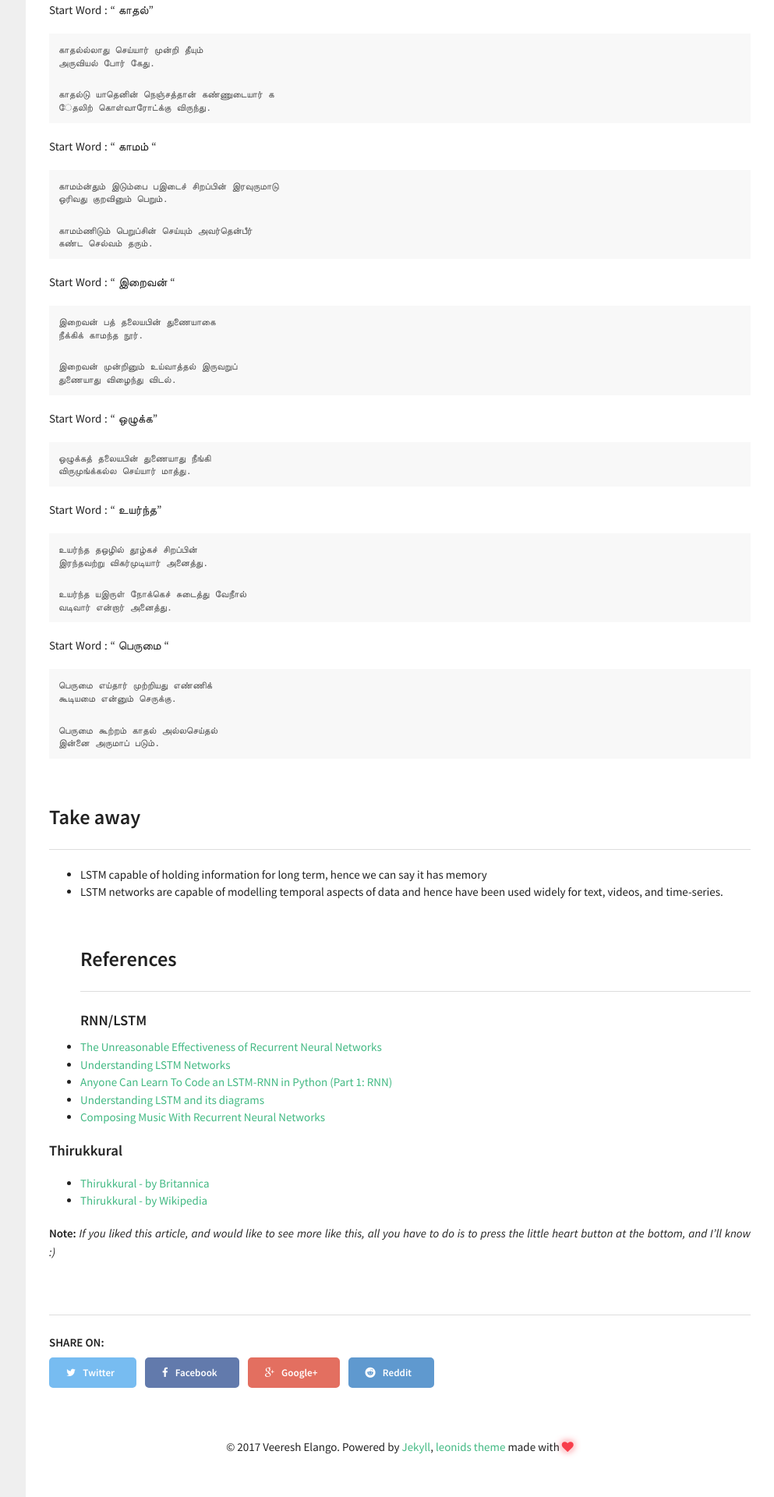
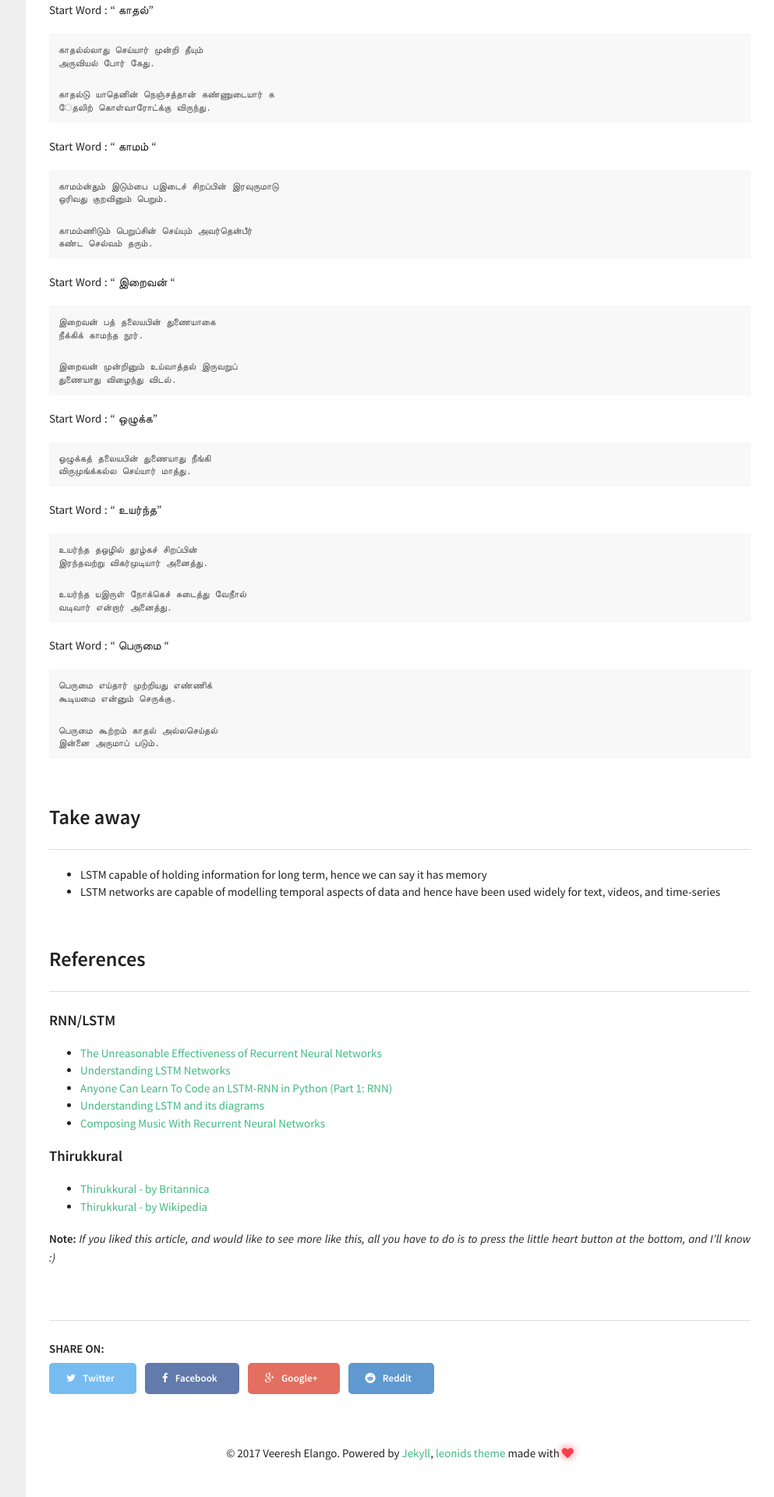
Before and after one commit to VeereshElango/veereshelango.github.io, a Jekyll site: the page built from _posts/2017-07-02-text-generation-with-thirukkural.md, in a window 1280 px wide. Shown: the part 2670-4590 px from the top of the page at 78% size, without its empty margins (287-1280 px from the left). Built offline with Jekyll 4.4.1, drawn with Linux system fonts in a browser that asks for light colours; comment, search, counter and statistics services are not loaded.

Commit message:
alignment fix

```diff
--- a/_posts/2017-07-02-text-generation-with-thirukkural.md
+++ b/_posts/2017-07-02-text-generation-with-thirukkural.md
@@ -149,7 +149,8 @@ Start Word : " பெருமை "
 
 ## Take away
 * LSTM capable of holding information for long term, hence we can say it has memory
-* LSTM networks are capable of modelling temporal aspects of data and hence have been used widely for text, videos, and time-series.
+* LSTM networks are capable of modelling temporal aspects of data and hence have been used widely for text, videos, and time-series
+
 ## References
 #### RNN/LSTM
 * [The Unreasonable Effectiveness of Recurrent Neural Networks](http://karpathy.github.io/2015/05/21/rnn-effectiveness/)
```
